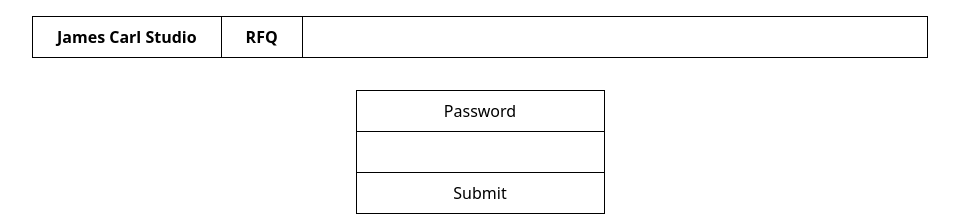
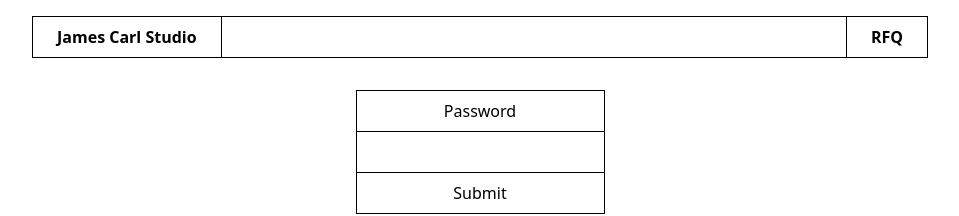
Before and after one commit to emmalcg/j-carl-frontend, a Next.js app: page / in a window 1280 px wide. Shown: the top 216 px of the page, without its empty margins (160-1119 px from the left). Built offline with nearby package versions, Linux system fonts and the light colour scheme.

Commit message:
RFQ moving in header

```diff
--- a/components/AppHeader.js
+++ b/components/AppHeader.js
@@ -34,18 +34,18 @@ export default function AppHeader() {
 
   return (
     <header className="flex justify-between mt-4 mb-8 border border-black relative">
-      <h1 className="text-1xl font-bold no-underline flex">
-        <div className="flex justify-items-center">
+      <div className="text-1xl font-bold no-underline flex w-full">
+        <h1 className="flex justify-items-center">
           <Link href="/">
             <a className="border-r border-black py-2 px-6">James Carl Studio</a>
           </Link>
-        </div>
-        <div className="flex justify-items-center">
+        </h1>
+        <div className={`flex justify-items-center ${!isRFQ && "ml-auto"}`}>
           <Link href='/rfq'>
-            <a className={`border-r border-black py-2 px-6 ${router.pathname == "/rfq" && "bg-gray-200"}`}>RFQ</a>
+            <a className={`border-black py-2 px-6 ${router.pathname == "/rfq" && "bg-gray-200"} ${isRFQ ? 'border-r' : 'border-l'}`}>RFQ</a>
           </Link>
         </div>
-      </h1>
+      </div>
       { isRFQ && (
 
         <nav className="grow sm:grow-0">
```
